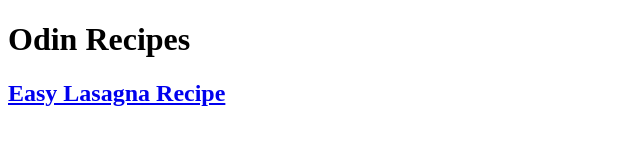
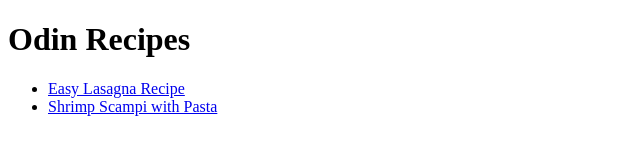
Before and after one commit to Doraemon26/odin-recipes, a plain HTML site: page index.html in a window 1280 px wide. Shown: the whole page, without its empty margins (0-640 px from the left). Drawn offline with Linux system fonts and the light colour scheme.

Commit message:
Add Shrimp Scampi with Pasta link index.html

```diff
--- a/index.html
+++ b/index.html
@@ -7,6 +7,10 @@
 
     <body>
         <h1>Odin Recipes</h1>
-        <h2><a href="easylasagna.html"> Easy Lasagna Recipe </a></h2>
+        <ul>
+            <li><a href="easylasagna.html"> Easy Lasagna Recipe </a></li>
+            <li><a href="shrimp-scampi-with-pasta.html"> Shrimp Scampi with Pasta </a></li>
+        </ul>
+
     </body>
 </html>
```
